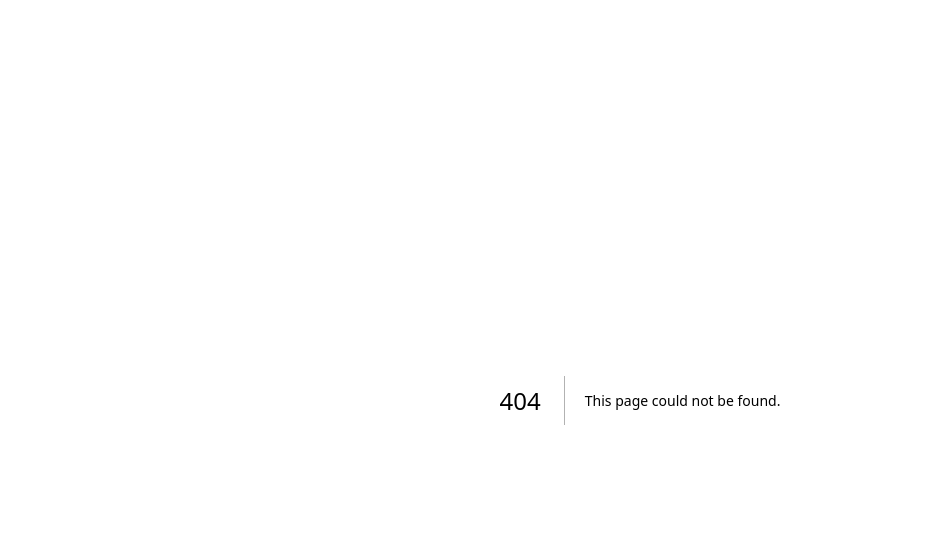
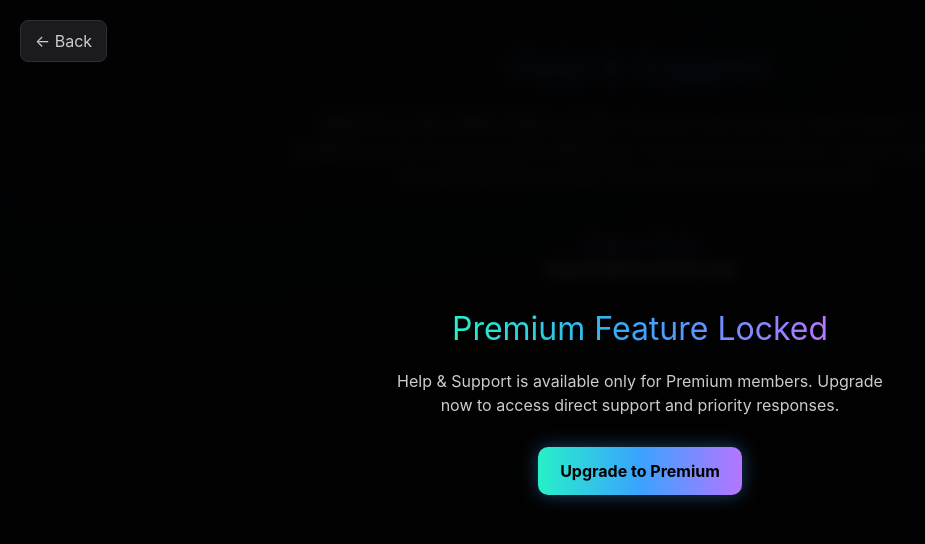
Before and after one commit to hamza07ejaz/MindSpark, a Next.js app: page /help in a window 1280 px wide. Before the commit this address had no page. Shown: the top 544 px of the page, without its empty margins (0-925 px from the left). Built offline with nearby package versions, Linux system fonts and the light colour scheme; no server answers.

Commit message:
Create page.tsx

```diff
--- /dev/null
+++ b/app/help/page.tsx
@@ -0,0 +1,153 @@
+"use client";
+import { useEffect, useState } from "react";
+import { createClient } from "@supabase/supabase-js";
+
+export default function HelpPage() {
+  const [plan, setPlan] = useState<string | null>(null);
+  const [checking, setChecking] = useState(true);
+
+  const supabase = createClient(
+    process.env.NEXT_PUBLIC_SUPABASE_URL!,
+    process.env.NEXT_PUBLIC_SUPABASE_ANON_KEY!
+  );
+
+  useEffect(() => {
+    const checkPlan = async () => {
+      try {
+        const { data: { user } } = await supabase.auth.getUser();
+        if (!user) {
+          setPlan("free");
+          setChecking(false);
+          return;
+        }
+        const { data, error } = await supabase
+          .from("profiles")
+          .select("plan")
+          .eq("id", user.id)
+          .single();
+        if (error || !data) setPlan("free");
+        else setPlan(data.plan);
+      } catch (err) {
+        console.error(err);
+        setPlan("free");
+      } finally {
+        setChecking(false);
+      }
+    };
+    checkPlan();
+  }, []);
+
+  if (checking) {
+    return (
+      <main style={{ background: "#0d0d0d", color: "#fff", minHeight: "100vh", display: "flex", alignItems: "center", justifyContent: "center" }}>
+        Loading...
+      </main>
+    );
+  }
+
+  return (
+    <main
+      style={{
+        minHeight: "100vh",
+        background:
+          "radial-gradient(1200px 600px at 10% -10%, #1b1f2a, transparent), radial-gradient(1000px 500px at 120% 120%, #261a2e, transparent), #0c0d12",
+        color: "#fff",
+        fontFamily: "Inter, system-ui, -apple-system, Segoe UI, Roboto, Arial",
+        padding: "40px 20px",
+        position: "relative",
+        textAlign: "center",
+      }}
+    >
+      <button
+        onClick={() => (window.location.href = "/")}
+        style={{
+          position: "absolute",
+          top: 20,
+          left: 20,
+          background: "#1b1b1f",
+          border: "1px solid #2e2e38",
+          color: "#ccc",
+          padding: "8px 14px",
+          borderRadius: "8px",
+          cursor: "pointer",
+          zIndex: 20,
+        }}
+      >
+        ← Back
+      </button>
+
+      <h1
+        style={{
+          fontSize: "36px",
+          background: "linear-gradient(90deg, #27f0c8, #3aa3ff, #b575ff)",
+          WebkitBackgroundClip: "text",
+          color: "transparent",
+          marginBottom: "18px",
+        }}
+      >
+        Help & Support
+      </h1>
+
+      <p style={{ maxWidth: 700, margin: "0 auto", color: "#ccc", fontSize: "16px", lineHeight: 1.6 }}>
+        Welcome to Eluna Mind Support Center.
+        Here you can find help, report issues, or get guidance on how to use our tools effectively.
+        If you’re facing a problem, please reach out to our team directly via email.
+        We’ll assist you as soon as possible.
+      </p>
+
+      <div style={{ marginTop: "40px" }}>
+        <p style={{ color: "#9bb8ff", fontSize: "18px" }}>Support Email</p>
+        <p style={{ color: "#fff", fontWeight: "bold" }}>support@elunamind.app</p>
+      </div>
+
+      {plan !== "premium" && (
+        <div
+          style={{
+            position: "absolute",
+            top: 0,
+            left: 0,
+            width: "100%",
+            height: "100%",
+            background: "rgba(0,0,0,0.9)",
+            display: "flex",
+            flexDirection: "column",
+            alignItems: "center",
+            justifyContent: "center",
+            textAlign: "center",
+            backdropFilter: "blur(8px)",
+          }}
+        >
+          <h1
+            style={{
+              fontSize: "32px",
+              background: "linear-gradient(90deg, #27f0c8, #3aa3ff, #b575ff)",
+              WebkitBackgroundClip: "text",
+              color: "transparent",
+              marginBottom: "16px",
+            }}
+          >
+            Premium Feature Locked
+          </h1>
+          <p style={{ maxWidth: "500px", color: "#ccc", marginBottom: "30px" }}>
+            Help & Support is available only for Premium members. Upgrade now to access direct support and priority responses.
+          </p>
+          <button
+            onClick={() => (window.location.href = "/pricing")}
+            style={{
+              background: "linear-gradient(90deg,#27f0c8,#3aa3ff,#b575ff)",
+              color: "#000",
+              padding: "12px 22px",
+              borderRadius: "10px",
+              border: "none",
+              cursor: "pointer",
+              fontWeight: "bold",
+              boxShadow: "0 0 18px rgba(58,163,255,0.4)",
+            }}
+          >
+            Upgrade to Premium
+          </button>
+        </div>
+      )}
+    </main>
+  );
+}
```
